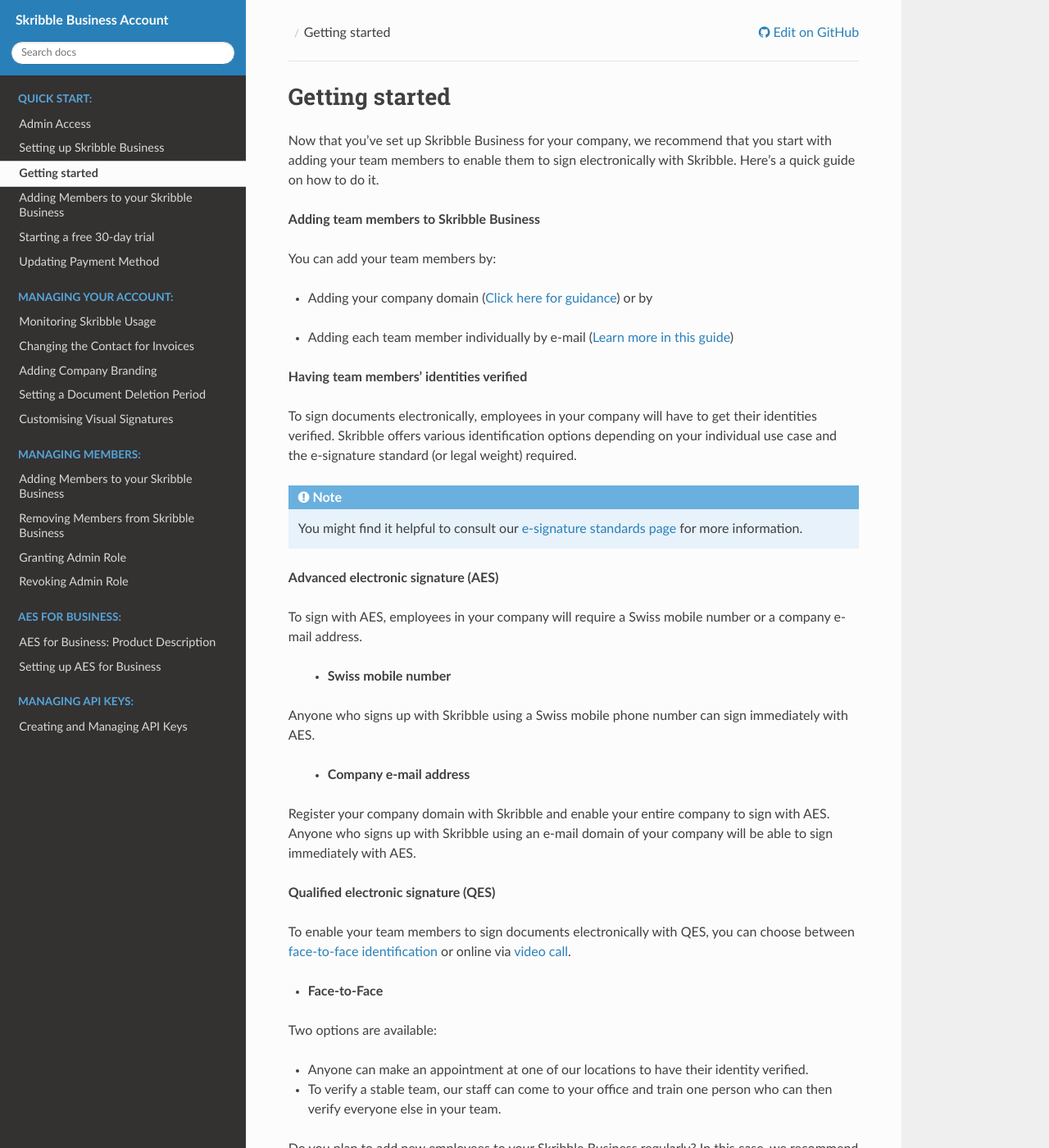
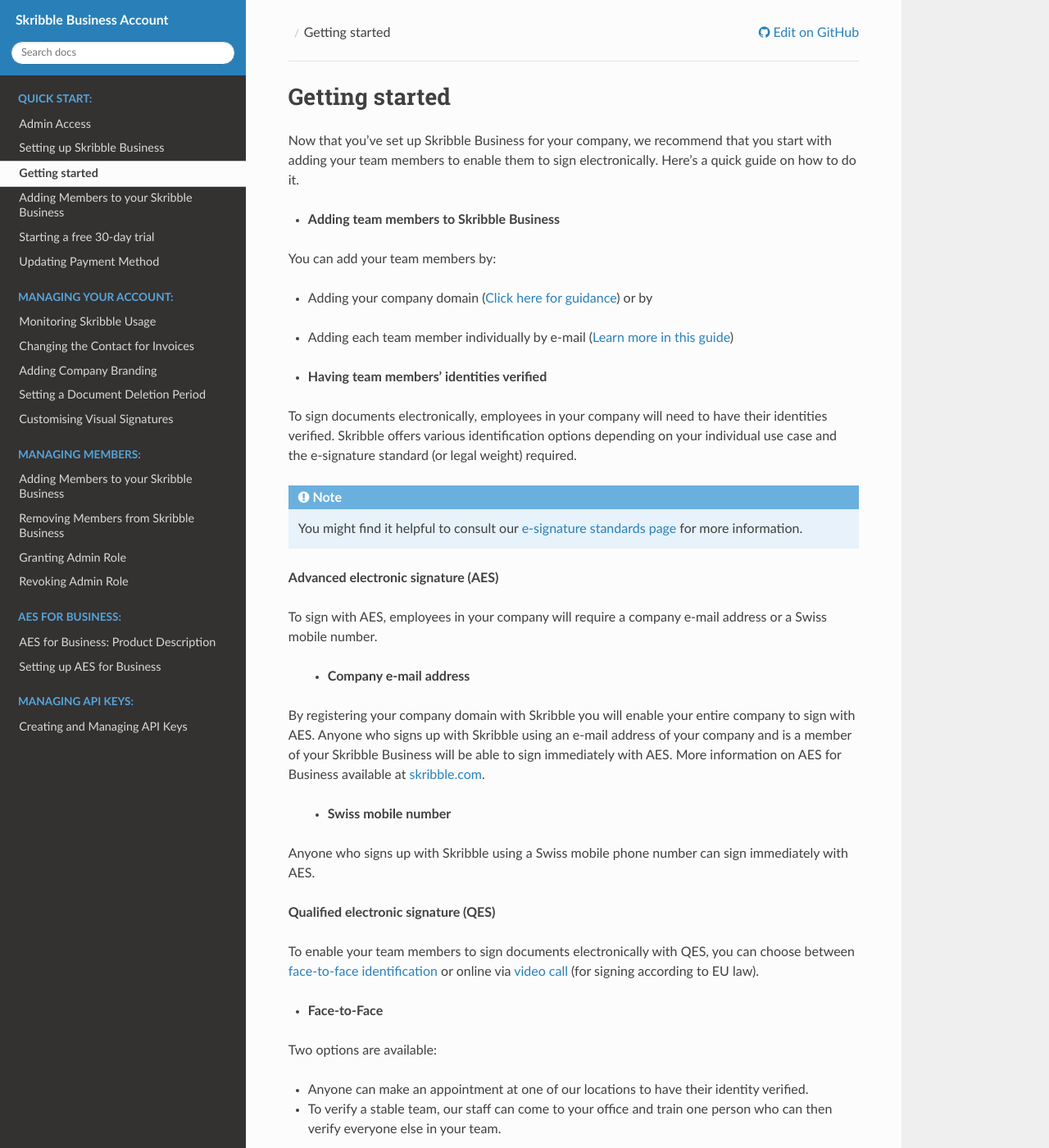
Before and after one commit to matthieu-bt/business-guide, a Sphinx documentation site: the page built from source/quickstart/onboard.rst, in a window 1280 px wide and 1400 px high. Shown: the whole window at 82% size. Built offline with Sphinx 7.4.7 and the Read the Docs theme 2.0.0, drawn with Linux system fonts in a browser that asks for light colours; some of the changed text lies outside the part shown.

Commit message:
Content update
Added some missing links, corrected typos and added some content

```diff
--- a/source/quickstart/onboard.rst
+++ b/source/quickstart/onboard.rst
@@ -4,9 +4,9 @@
 Getting started
 ===============
 
-Now that you’ve set up Skribble Business for your company, we recommend that you start with adding your team members to enable them to sign electronically with Skribble. Here’s a quick guide on how to do it.
+Now that you’ve set up Skribble Business for your company, we recommend that you start with adding your team members to enable them to sign electronically. Here’s a quick guide on how to do it.
 
-**Adding team members to Skribble Business**
+- **Adding team members to Skribble Business**
 
 You can add your team members by:
 
@@ -18,9 +18,9 @@
 
 .. _Learn more in this guide: https://docs.skribble.com/business-admin/members/adding.html#adding-members-by-e-mail
 
-**Having team members’ identities verified**
+- **Having team members’ identities verified**
 
-To sign documents electronically, employees in your company will have to get their identities verified. Skribble offers various identification options depending on your individual use case and the e-signature standard (or legal weight) required.
+To sign documents electronically, employees in your company will need to have their identities verified. Skribble offers various identification options depending on your individual use case and the e-signature standard (or legal weight) required.
 
 .. NOTE::
    You might find it helpful to consult our `e-signature standards page`_ for more information.
@@ -30,20 +30,22 @@
 
 **Advanced electronic signature (AES)**
 
-To sign with AES, employees in your company will require a Swiss mobile number or a company e-mail address.
+To sign with AES, employees in your company will require a company e-mail address or a Swiss mobile number.
+
+  - **Company e-mail address**
+
+By registering your company domain with Skribble you will enable your entire company to sign with AES. Anyone who signs up with Skribble using an e-mail address of your company and is a member of your Skribble Business will be able to sign immediately with AES. More information on AES for Business available at `skribble.com`_.
+
+   .. _skribble.com: https://www.skribble.com/identification/aes-for-business/
 
   - **Swiss mobile number**
 
 Anyone who signs up with Skribble using a Swiss mobile phone number can sign immediately with AES.
 
-  - **Company e-mail address**
-
-Register your company domain with Skribble and enable your entire company to sign with AES. Anyone who signs up with Skribble using an e-mail domain of your company will be    able to sign immediately with AES.
-
 
 **Qualified electronic signature (QES)**
 
-To enable your team members to sign documents electronically with QES, you can choose between `face-to-face identification`_ or online via `video call`_.
+To enable your team members to sign documents electronically with QES, you can choose between `face-to-face identification`_ or online via `video call`_ (for signing according to EU law).
 
    .. _face-to-face identification: https://www.skribble.com/identification/
 
@@ -62,7 +64,7 @@
 
  .. _Learn more on how it works: https://www.skribble.com/identification/
 
-- **Via video call**
+- **Via video call** (available for signing according to EU law only)
 
 Video identification allows employees in your company to do the identity check online via their computer or smartphone. It takes less than 5 minutes and can be done anytime, anywhere. `Learn more about video identification here`_ (in German only).
 
@@ -72,10 +74,10 @@
 
 
 .. NOTE::
-   Video identification is only permitted for signing with qualified electronic signature (QES) under EU law. If you want to sign with QES under Swiss law, you'll need to have your identity verified `face-to-face at one of our locations`_.
+   Video identification is only permitted for signing with qualified electronic signature (QES) according to EU law. If you want to sign with QES according to Swiss law, you'll need to go through a `personal verification oferred at various locations`_ in Switzerland.
 
- .. _face-to-face at one of our locations: https://trustservices.swisscom.com/en/srs-direct/
+ .. _personal verification oferred at various locations: https://trustservices.swisscom.com/en/srs-direct/
 
-Not sure what identification option is suitable for your company or need assistance with adding your team members to Skribble? Get in touch with our support team at `support@skribble.com`_. We'll be pleased to assist you in finding the right solution.
+Not sure what identification option is suitable for your company or need assistance with adding your team members to Skribble Business? Get in touch with our support team at `support@skribble.com`_. We'll be happy to assist you in finding the right solution.
 
  .. _support@skribble.com: support@skribble.com
```
